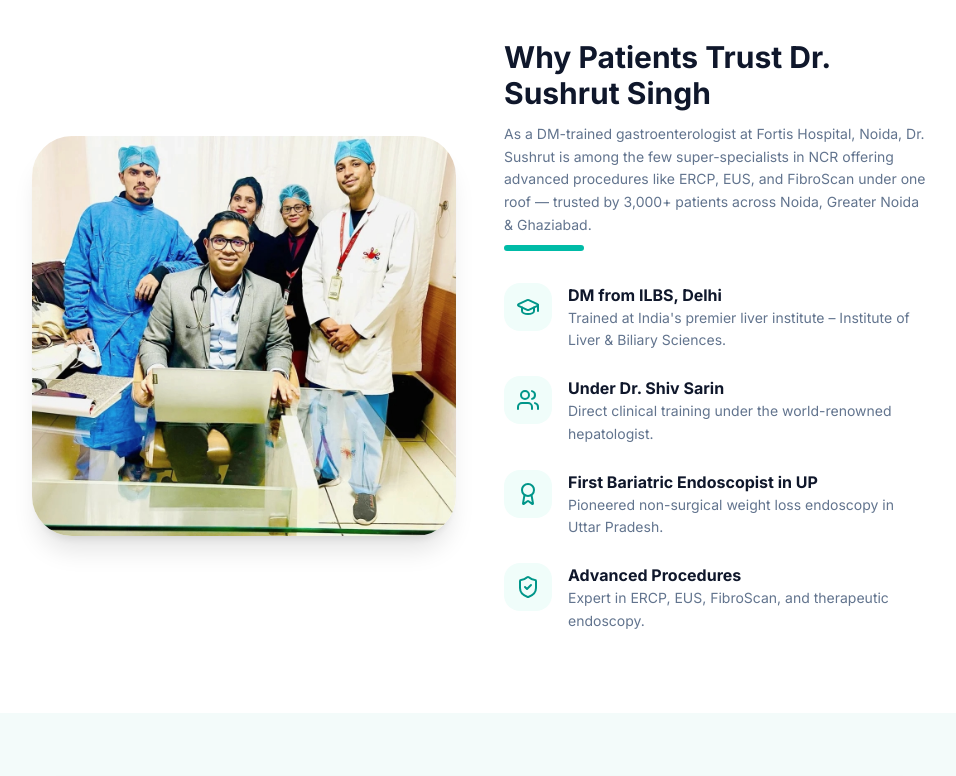
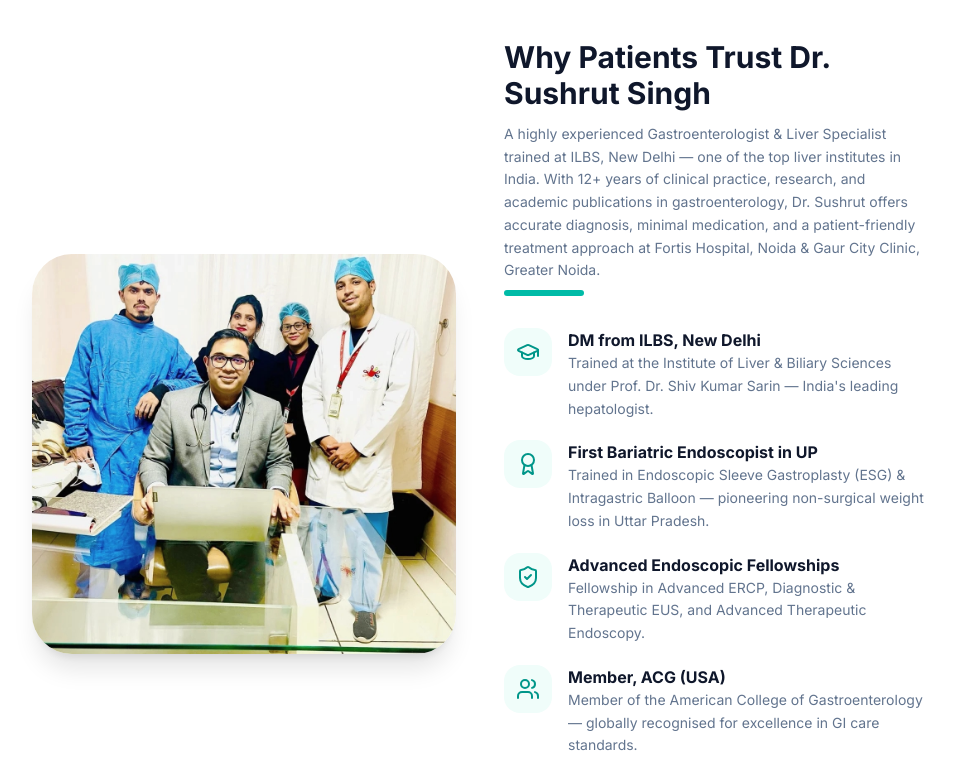
Before and after one commit to Aashwin-Kumar/drsingh_website, a Next.js app: page / in a window 1280 px wide. Shown: the part 1800-2576 px from the top of the page, without its empty margins (160-1116 px from the left). Built offline with nearby package versions, Linux system fonts and the light colour scheme.

Commit message:
Added USPs, fellowships, expanded services, and enriched SEO content

```diff
--- a/src/app/page.tsx
+++ b/src/app/page.tsx
@@ -474,17 +474,18 @@ function LandingPage() {
                   Why Patients Trust Dr. Sushrut Singh
                 </h2>
                 <p className="text-slate-500 text-sm leading-relaxed mt-3">
-                  As a DM-trained gastroenterologist at Fortis Hospital, Noida, Dr. Sushrut is among the few super-specialists in NCR offering advanced procedures like ERCP, EUS, and FibroScan under one roof — trusted by 3,000+ patients across Noida, Greater Noida & Ghaziabad.
+                  A highly experienced Gastroenterologist & Liver Specialist trained at ILBS, New Delhi — one of the top liver institutes in India. With 12+ years of clinical practice, research, and academic publications in gastroenterology, Dr. Sushrut offers accurate diagnosis, minimal medication, and a patient-friendly treatment approach at Fortis Hospital, Noida & Gaur City Clinic, Greater Noida.
                 </p>
                 <div className="h-1.5 w-20 bg-teal-500 rounded-full"></div>
               </div>
 
-              <ul className="space-y-6">
+              <ul className="space-y-5">
                 {[
-                  { icon: <GraduationCap />, title: "DM from ILBS, Delhi", text: "Trained at India's premier liver institute – Institute of Liver & Biliary Sciences." },
-                  { icon: <Users />, title: "Under Dr. Shiv Sarin", text: "Direct clinical training under the world-renowned hepatologist." },
-                  { icon: <Award />, title: "First Bariatric Endoscopist in UP", text: "Pioneered non-surgical weight loss endoscopy in Uttar Pradesh." },
-                  { icon: <ShieldCheck />, title: "Advanced Procedures", text: "Expert in ERCP, EUS, FibroScan, and therapeutic endoscopy." },
+                  { icon: <GraduationCap />, title: "DM from ILBS, New Delhi", text: "Trained at the Institute of Liver & Biliary Sciences under Prof. Dr. Shiv Kumar Sarin — India's leading hepatologist." },
+                  { icon: <Award />, title: "First Bariatric Endoscopist in UP", text: "Trained in Endoscopic Sleeve Gastroplasty (ESG) & Intragastric Balloon — pioneering non-surgical weight loss in Uttar Pradesh." },
+                  { icon: <ShieldCheck />, title: "Advanced Endoscopic Fellowships", text: "Fellowship in Advanced ERCP, Diagnostic & Therapeutic EUS, and Advanced Therapeutic Endoscopy." },
+                  { icon: <Users />, title: "Member, ACG (USA)", text: "Member of the American College of Gastroenterology — globally recognised for excellence in GI care standards." },
+                  { icon: <Stethoscope />, title: "Additional Director, Gastroenterology", text: "Fortis Hospital, Sector 62, Noida — with expertise in fatty liver, cirrhosis, IBS, IBD, GERD, ascites, and complex digestive disorders." },
                 ].map((item, i) => (
                   <li key={i} className="flex gap-4">
                     <div className="shrink-0 w-12 h-12 bg-teal-50 text-teal-600 flex items-center justify-center rounded-2xl">
@@ -610,7 +611,11 @@ function LandingPage() {
             {[
               {
                 title: "Fatty Liver Treatment in Noida",
-                desc: "NAFLD, NASH, and Grade I–III fatty liver diagnosis using FibroScan. Personalised diet + medication plans.",
+                desc: "NAFLD, NASH, and Grade I–III fatty liver diagnosis using FibroScan. Personalised diet + medication plans for complete reversal.",
+              },
+              {
+                title: "Cirrhosis & Liver Disease Management",
+                desc: "Transhepatal cirrhosis, ascites, and advanced liver disorders treated with expert care. Early detection prevents liver failure.",
               },
               {
                 title: "Endoscopy & Colonoscopy in Noida",
@@ -808,16 +813,19 @@ function LandingPage() {
           </h2>
           <div className="prose prose-slate max-w-none text-sm text-slate-500 leading-relaxed space-y-4">
             <p>
-              Dr. Sushrut Singh is a DM-trained gastroenterologist and liver specialist at <strong>Fortis Hospital, Noida</strong>. With over 12 years of clinical experience and the trust of 3,000+ patients across NCR, he provides expert care for a wide range of gastro-intestinal and liver conditions.
+              Dr. Sushrut Singh is a highly experienced <strong>Gastroenterologist & Liver Specialist</strong> and Additional Director of Gastroenterology at <strong>Fortis Hospital, Noida</strong>. With over 12+ years of clinical practice, research, and academic publications in gastroenterology, he provides expert care for a wide range of gastro-intestinal and liver conditions — trusted by 3,000+ patients across Noida, Greater Noida & Ghaziabad.
             </p>
             <p>
-              His qualifications include MBBS, MD from King George Medical College (KGMC), and DM in Hepatology from the Institute of Liver &amp; Biliary Sciences (ILBS), Delhi — where he trained directly under Dr. Shiv Sarin, one of the world&apos;s leading hepatologists. This training allows him to offer DM-level specialist care that most general physicians cannot match.
+              His qualifications include MBBS, MD from King George Medical University (KGMU, Lucknow), and DM in Hepatology from the <strong>Institute of Liver & Biliary Sciences (ILBS), New Delhi</strong> — one of the top liver institutes in India. He trained directly under <strong>Prof. Dr. Shiv Kumar Sarin</strong>, India&apos;s leading hepatologist. He is also a proud member of the <strong>American College of Gastroenterology (ACG)</strong>.
             </p>
             <p>
-              Patients from Noida, Greater Noida, Ghaziabad, and the wider NCR visit for conditions including fatty liver (NAFLD/NASH), chronic GERD, IBS, jaundice, hepatitis B &amp; C, and unexplained abdominal pain. He is also one of the few doctors in Western UP who performs advanced procedures like <strong>ERCP, EUS, FibroScan, and bariatric endoscopy</strong> — all available at Fortis Hospital, Noida.
+              Dr. Sushrut holds multiple advanced fellowships: <strong>Fellowship in Advanced Therapeutic Endoscopic Procedures</strong>, <strong>Fellowship in Advanced ERCP and Diagnostic & Therapeutic EUS</strong>, and <strong>Fellowship in Bariatric Endoscopy</strong> (Intragastric Balloon & Endoscopic Sleeve Gastroplasty). He is the <strong>first Bariatric Endoscopist in Uttar Pradesh</strong>.
             </p>
             <p>
-              95% of patients resolve their condition in a single visit with a clear diagnosis, a written treatment plan, and specific dietary guidance. No unnecessary tests, no repeat visits for billing — just expert gastro care from a Ex-Fortis specialist.
+              Patients from Noida, Greater Noida, Ghaziabad, and the wider NCR visit for conditions including fatty liver (NAFLD/NASH), transhepatal cirrhosis, viral hepatitis, chronic GERD, acidity, IBS, IBD, jaundice, ascites, GI bleed, piles, blood in stools, altered bowel habits, recurrent vomiting, pancreatic disease, gall bladder stones, bile duct stones, intestinal obstruction, and GI cancers. Advanced procedures like <strong>ERCP, EUS, FibroScan, EMR, ESD, and bariatric endoscopy</strong> are all available at Fortis Hospital, Noida.
+            </p>
+            <p>
+              Consultation is available at two convenient locations: <strong>Fortis Hospital, Sector 62, Noida</strong> and <strong>Gaur City Clinic, Greater Noida</strong>. Dr. Sushrut focuses on accurate diagnosis, minimal medication, and a patient-friendly treatment approach — 95% of patients resolve their condition in a single visit.
             </p>
             <div className="mt-10 mb-2">
               {/* Liver Fact Card */}
```
